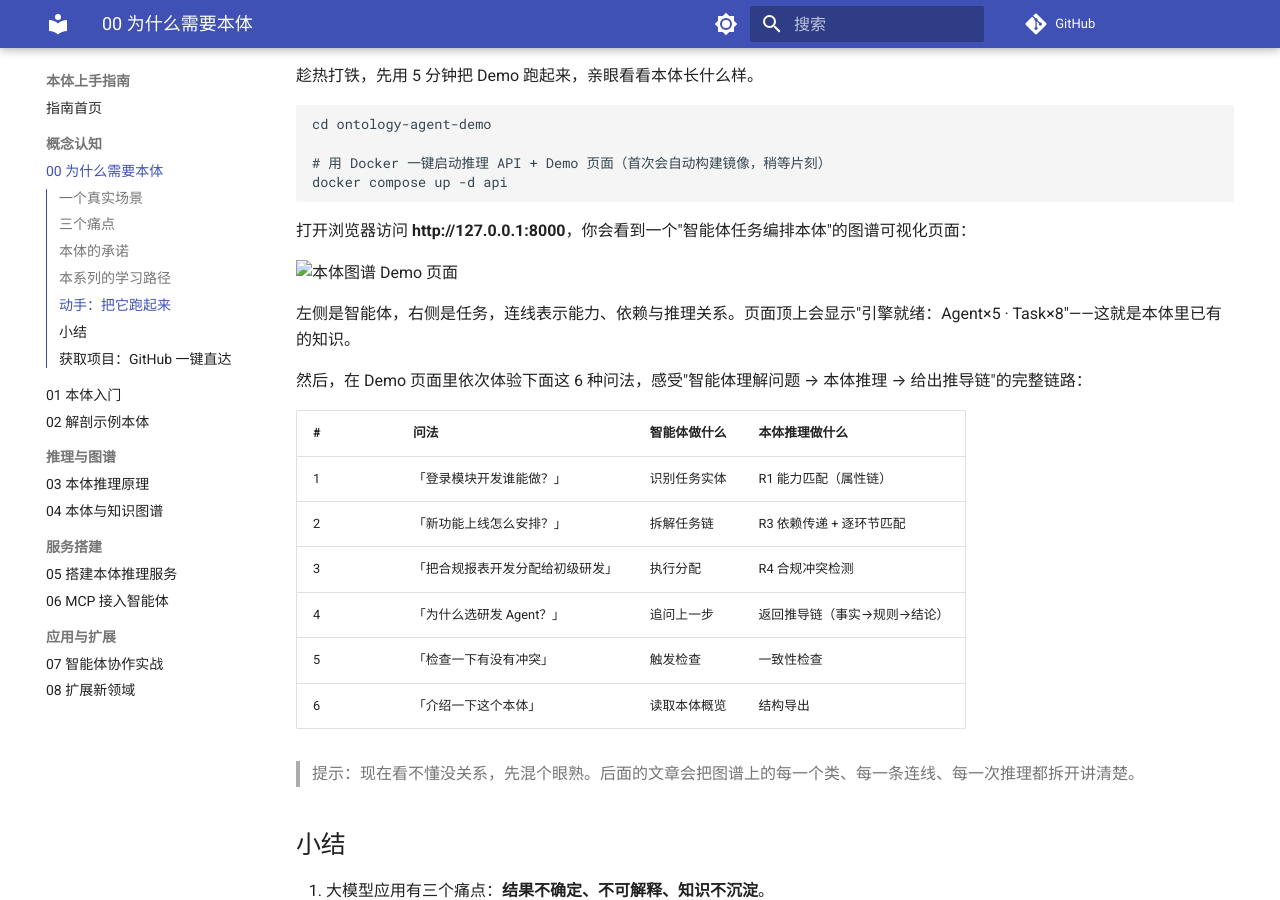
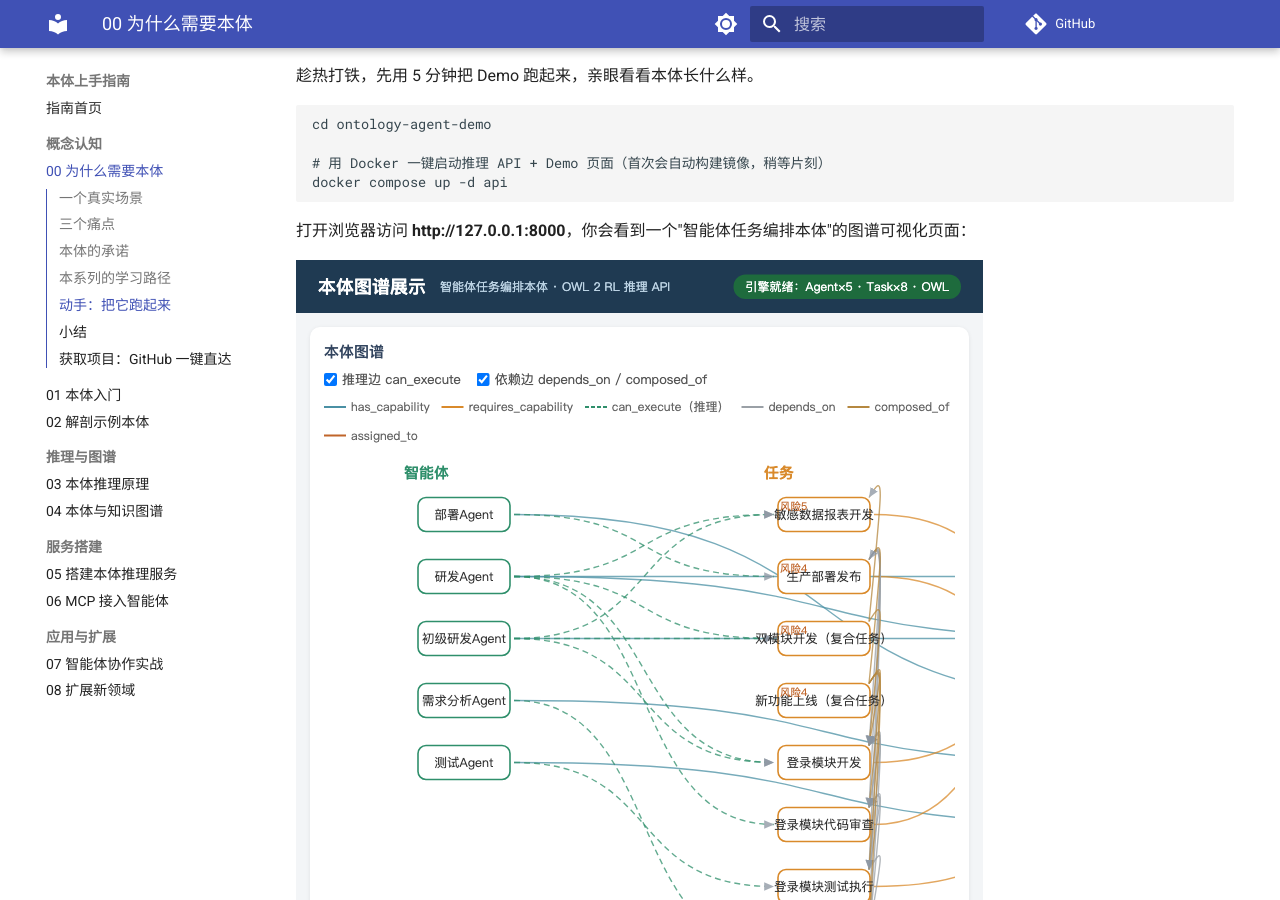
Before and after one commit to A-Jasony62/ontology-agent-demo, an MkDocs documentation site: the page built from docs/guide/00-为什么需要本体.md, in a window 1280 px wide and 900 px high, scrolled down 2650 px. Built offline with MkDocs 1.6.1 and Material for MkDocs 9.7.7, drawn with Linux system fonts in a browser that asks for light colours; comment, search, counter and statistics services are not loaded.

Commit message:
fix(docs): 图谱截图移入 assets 修复站点 404
- docs/graph-view.png 移入 docs/guide/assets/（MkDocs docs_dir=docs/guide，原路径在站点上无法构建导致图片缺失）
- 篇 00 引用改为 assets/graph-view.png

```diff
--- a/docs/guide/00-为什么需要本体.md
+++ b/docs/guide/00-为什么需要本体.md
@@ -77,7 +77,7 @@ docker compose up -d api
 
 打开浏览器访问 **http://127.0.0.1:8000**，你会看到一个"智能体任务编排本体"的图谱可视化页面：
 
-![本体图谱 Demo 页面](../graph-view.png)
+![本体图谱 Demo 页面](assets/graph-view.png)
 
 左侧是智能体，右侧是任务，连线表示能力、依赖与推理关系。页面顶上会显示"引擎就绪：Agent×5 · Task×8"——这就是本体里已有的知识。
 
```
Also changed, not shown: docs/guide/assets/graph-view.png (renamed from docs/graph-view.png).
